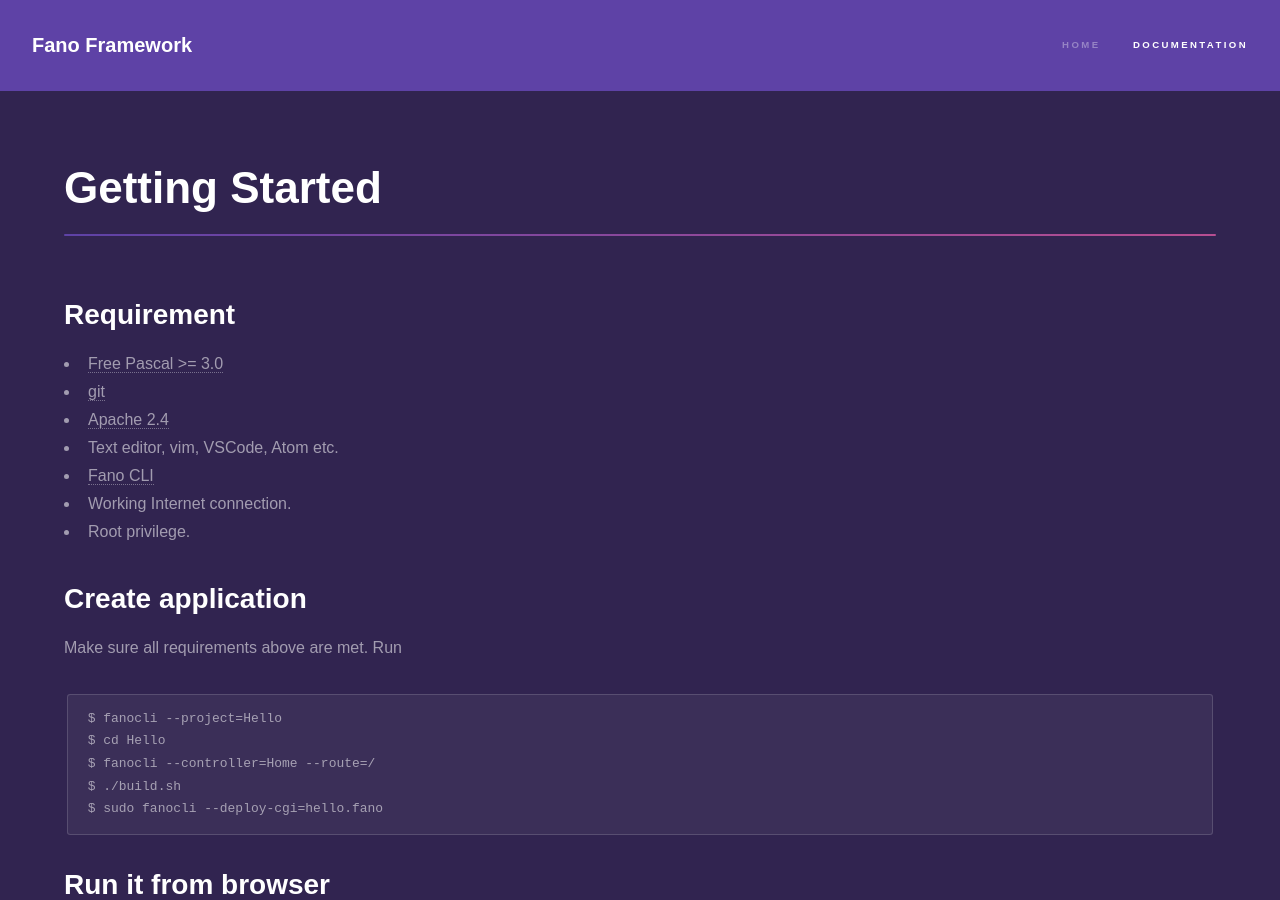
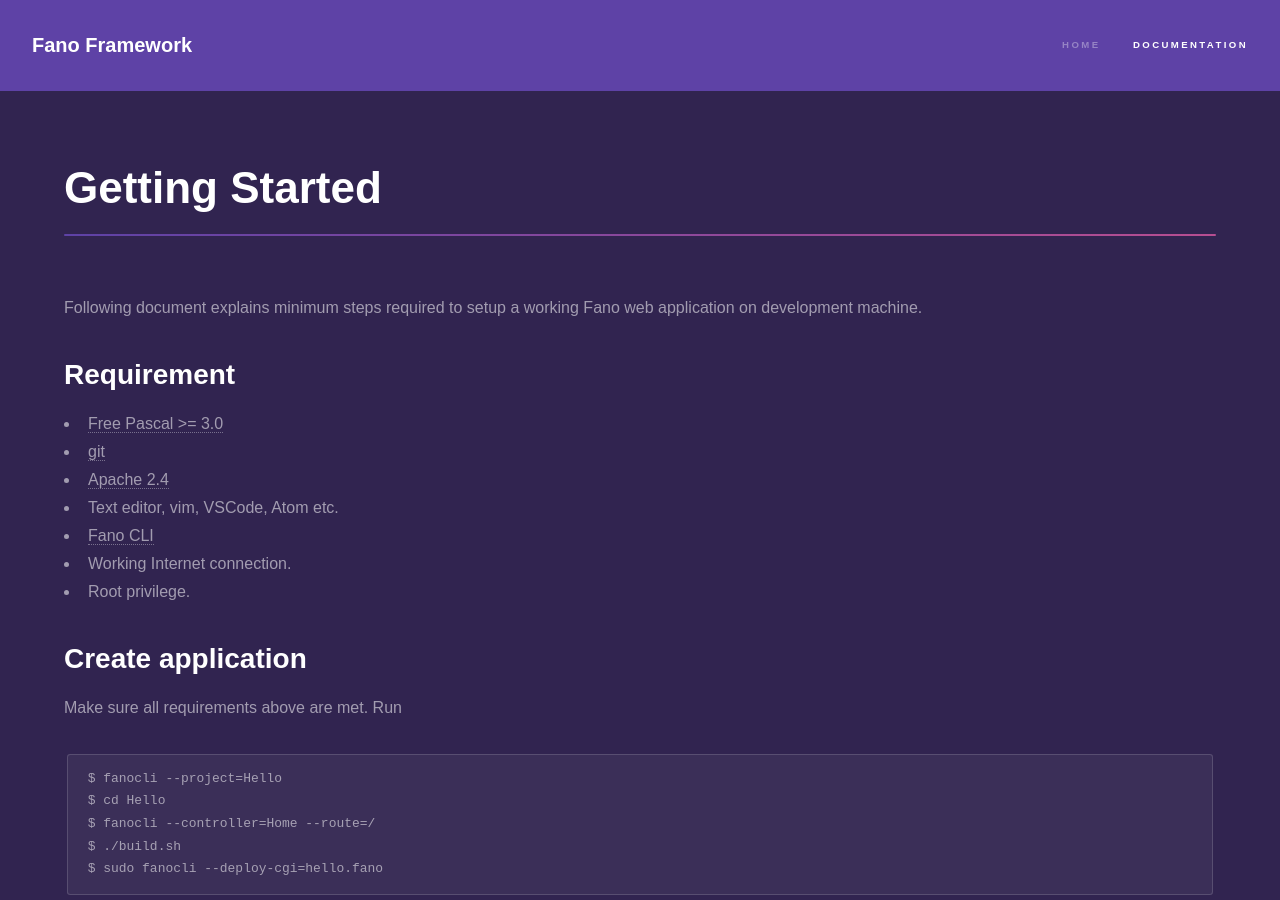
Before and after one commit to fanoframework/fanoframework.github.io, a Jekyll site: the page built from getting-started/index.md, in a window 1280 px wide and 900 px high. Built offline with Jekyll 4.4.1, drawn with Linux system fonts in a browser that asks for light colours; our own code applies the rules of GitHub Pages for plain Markdown files.

Commit message:
improve content

```diff
--- a/getting-started/index.md
+++ b/getting-started/index.md
@@ -4,6 +4,8 @@
 ---
 
 <h1 class="major">Getting Started</h1>
+
+Following document explains minimum steps required to setup a working Fano web application on development machine.
 
 ## Requirement
 
```
